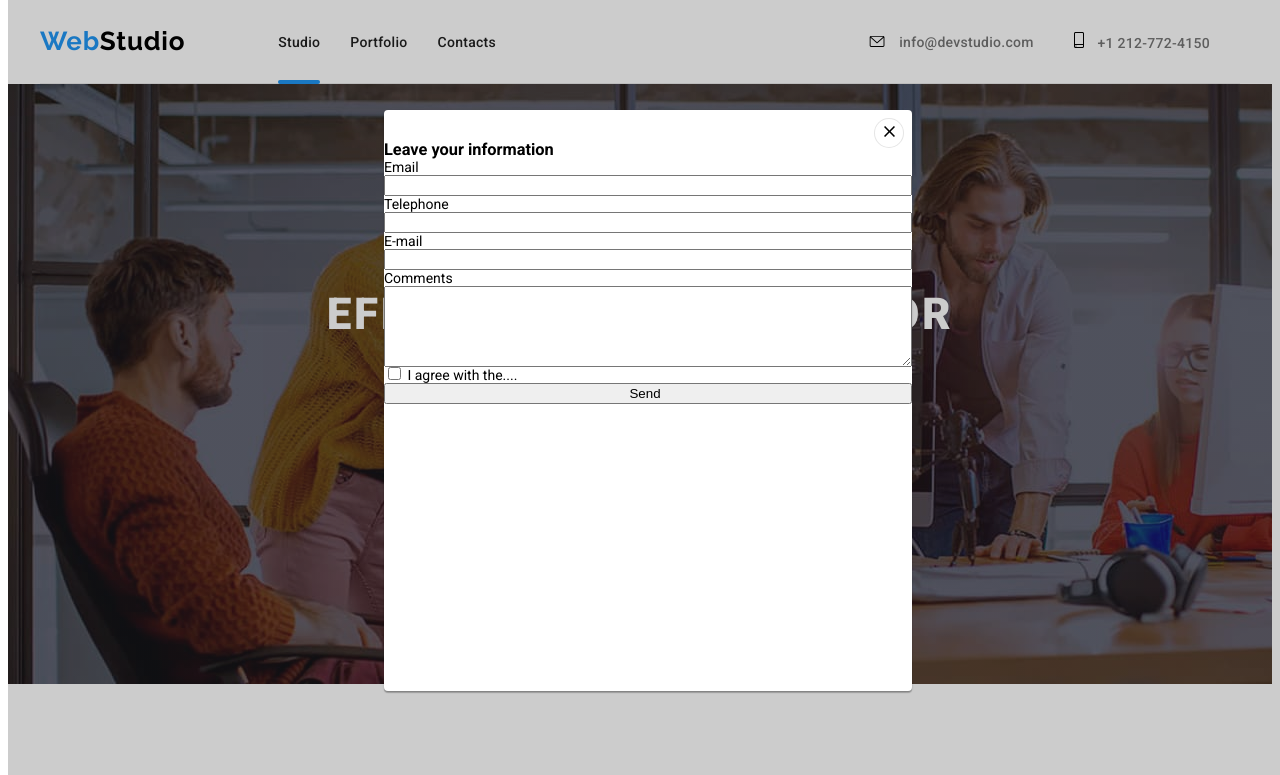
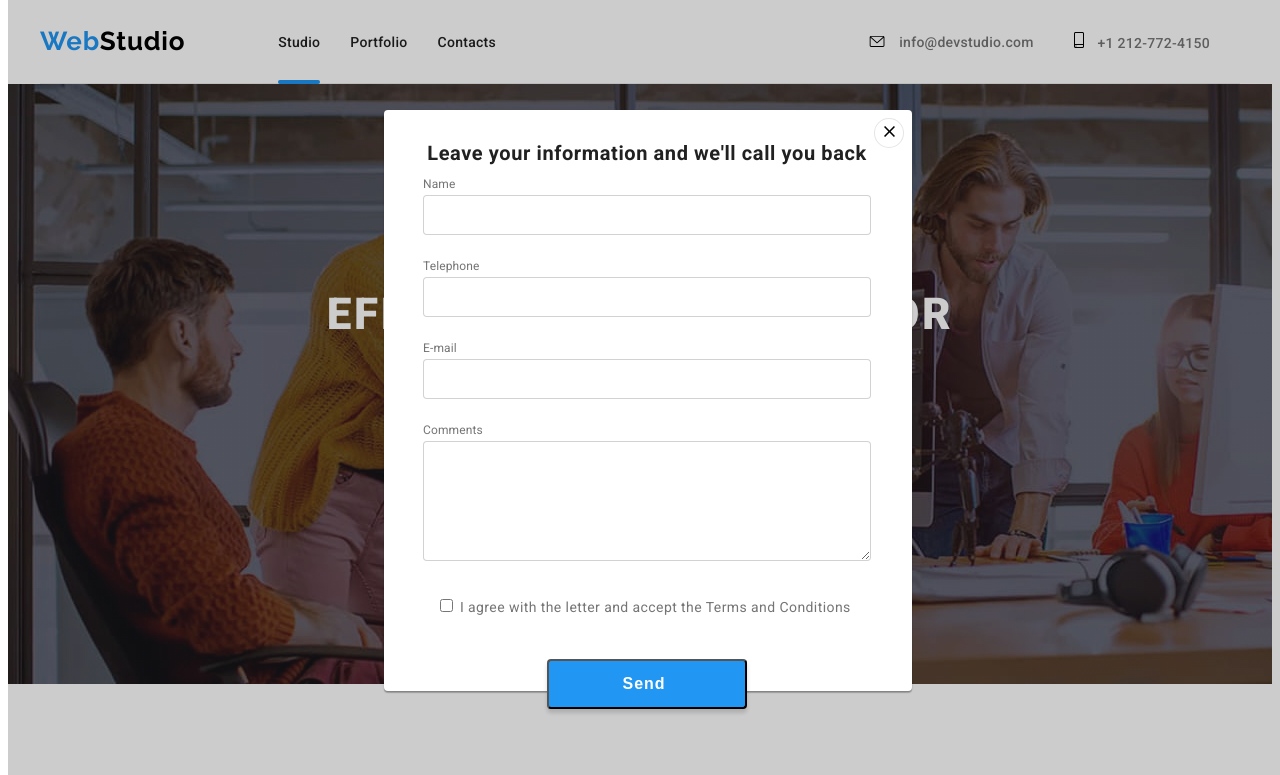
Before and after one commit to vasicris/goit-markup-hw-06, a plain HTML site: page index.html in a window 1280 px wide. Both pictures are taken after a click on the button "Request our service". Shown: the top 775 px of the page. Drawn offline with Linux system fonts and the light colour scheme.

Commit message:
19 mar 22:08

```diff
--- a/css/styles.css
+++ b/css/styles.css
@@ -82,19 +82,80 @@ li {
 }
 
 .modal-form {
-    display: flex;
+    /* display: flex; */
     flex-direction: column;
+    margin: 2px 41px 40px 39px;
+}
+
+.modal-form-title {
+    margin: 2px 0px 12px;
+    font-weight: 700;
+    font-size: 20px;
+    line-height: 23px;
+    text-align: center;
+    letter-spacing: 0.03em;
+    color: #212121;
 }
 
 .request-our-service-form {
     display: flex;
     flex-direction: column;
+    gap: 10px;
 }
 
 .form-label {
     display: flex;
     flex-direction: column;
+    padding: 0px 0px 10px;
+    font-size: 12px;
+    line-height: 14px;
+    letter-spacing: 0.01em;
+    color: #757575;
 }
+
+.checkbox {
+    font-weight: 400;
+    font-size: 14px;
+    line-height: 24px;
+    letter-spacing: 0.03em;
+    color: #757575;
+    margin: 10px 11px 30px 13px;
+}
+
+.form-label > input {
+    margin: 4px 0px;
+    font-weight: 400;
+    box-sizing: border-box;
+    width: 448px;
+    height: 40px;
+    left: 576px;
+    top: 382px;
+    border: 1px solid rgba(33, 33, 33, 0.2);
+    border-radius: 4px;
+}
+
+.form-label > textarea {
+    box-sizing: border-box;
+    height: 120px;
+    border: 1px solid rgba(33, 33, 33, 0.2);
+    border-radius: 4px;
+    margin: 4px 0px;
+}
+
+.send-button-form {
+    font-weight: 700;
+    font-size: 16px;
+    letter-spacing: 0.06em;
+    color: #FFFFFF;
+    width: 200px;
+    height: 50px;
+    background: #2196F3;
+    box-shadow: 0px 4px 4px rgba(0, 0, 0, 0.15);
+    border-radius: 4px;
+    justify-content: center;
+    margin: 0px 124px 0px 124px;
+}
+
 
 .nav-link {
     display: flex;
--- a/index.html
+++ b/index.html
@@ -18,11 +18,11 @@
             </svg></button>
             <p></p>
             <div class="modal-form">
-                <h3>Leave your information</h3>
+                <h3 class="modal-form-title">Leave your information and we'll call you back</h3>
                 <form name="request-our-service" class="request-our-service-form" action="">
                     <label class="form-label">
-                        Email
-                        <input type="email" name="email" />
+                        Name
+                        <input type="name" name="Name" />
                     </label>
                     <label class="form-label">
                         Telephone
@@ -34,14 +34,14 @@
                     </label>
                     <label class="form-label">
                         Comments
-                        <textarea name="feedback" rows="5" placeholder="Enter the text">
+                        <textarea name="feedback" placeholder="Enter the text">
                         </textarea>
                     </label>
-                    <label>
-                        <input type="checkbox" name="hobby" value="reading" />
-                        I agree with the....
+                    <label class="checkbox">
+                        <input type="checkbox" name="Comments" value="reading" />
+                        I agree with the letter and accept the Terms and Conditions
                     </label>
-                    <button type="send">Send</button>
+                    <button type="submit" class="send-button-form">Send</button>
                 </form>
             </div>
         </div>
```
